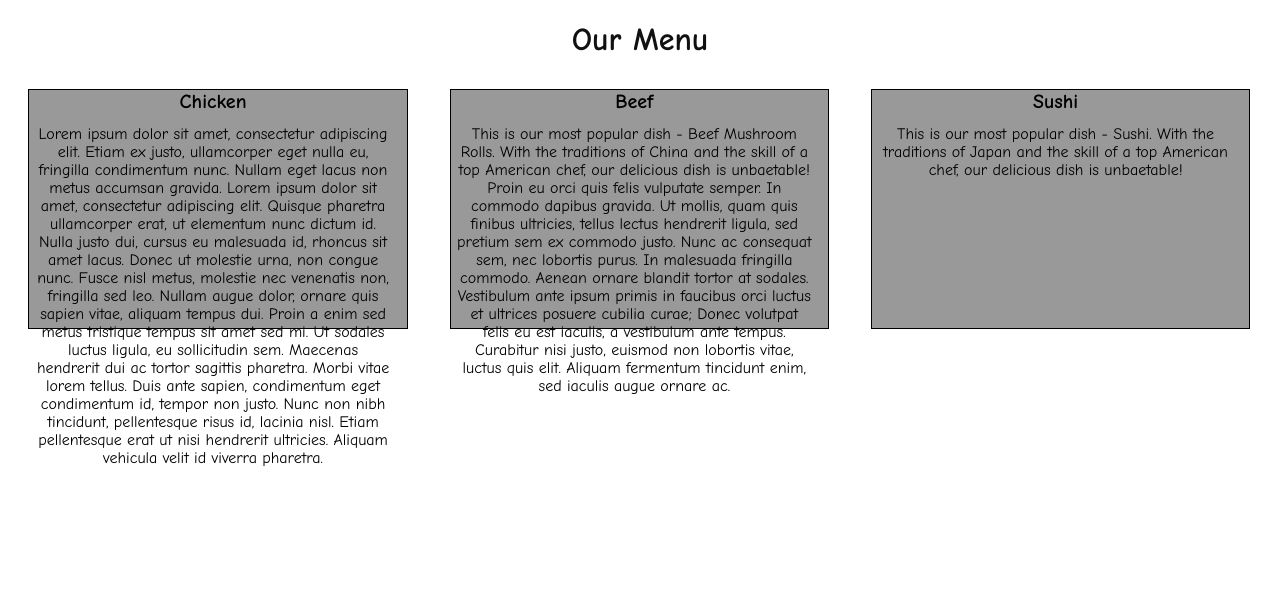
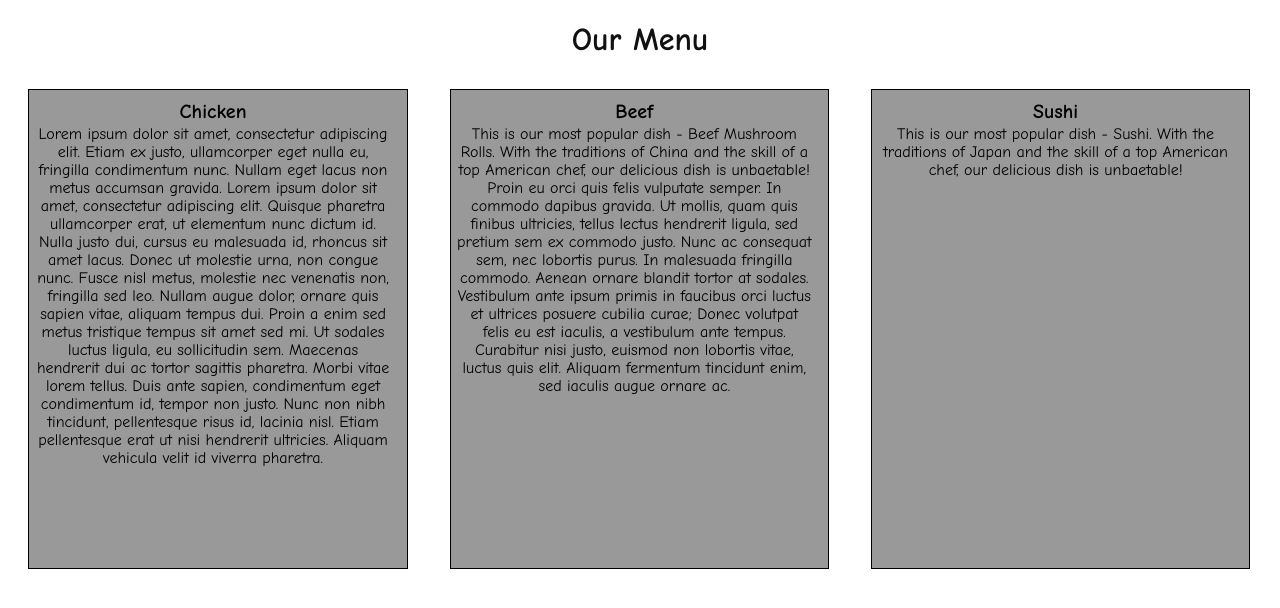
Before and after one commit to IY-Home/iy-home.github.io, a PHP site: page / in a window 1280 px wide. Shown: the top 608 px of the page. Run offline with PHP 8.4, Linux system fonts and the light colour scheme.

Commit message:
Update styles.css

```diff
--- a/module-3/css/styles.css
+++ b/module-3/css/styles.css
@@ -55,7 +55,7 @@ p {
     font-size: 16px;
   border: 1px solid black;
   width: 90%;
-  height: 30vh;
+  height: 60vh;
   padding-left: 5px;
   padding-bottom: 35px;
   /*margin-right: 6vw;
@@ -90,6 +90,7 @@ p {
 .section-title {
     font-size: 125%;
     position: relative;
+    top: 10px;
     color: black;
     padding-left: 20px;
     padding-right: 20px;
```
